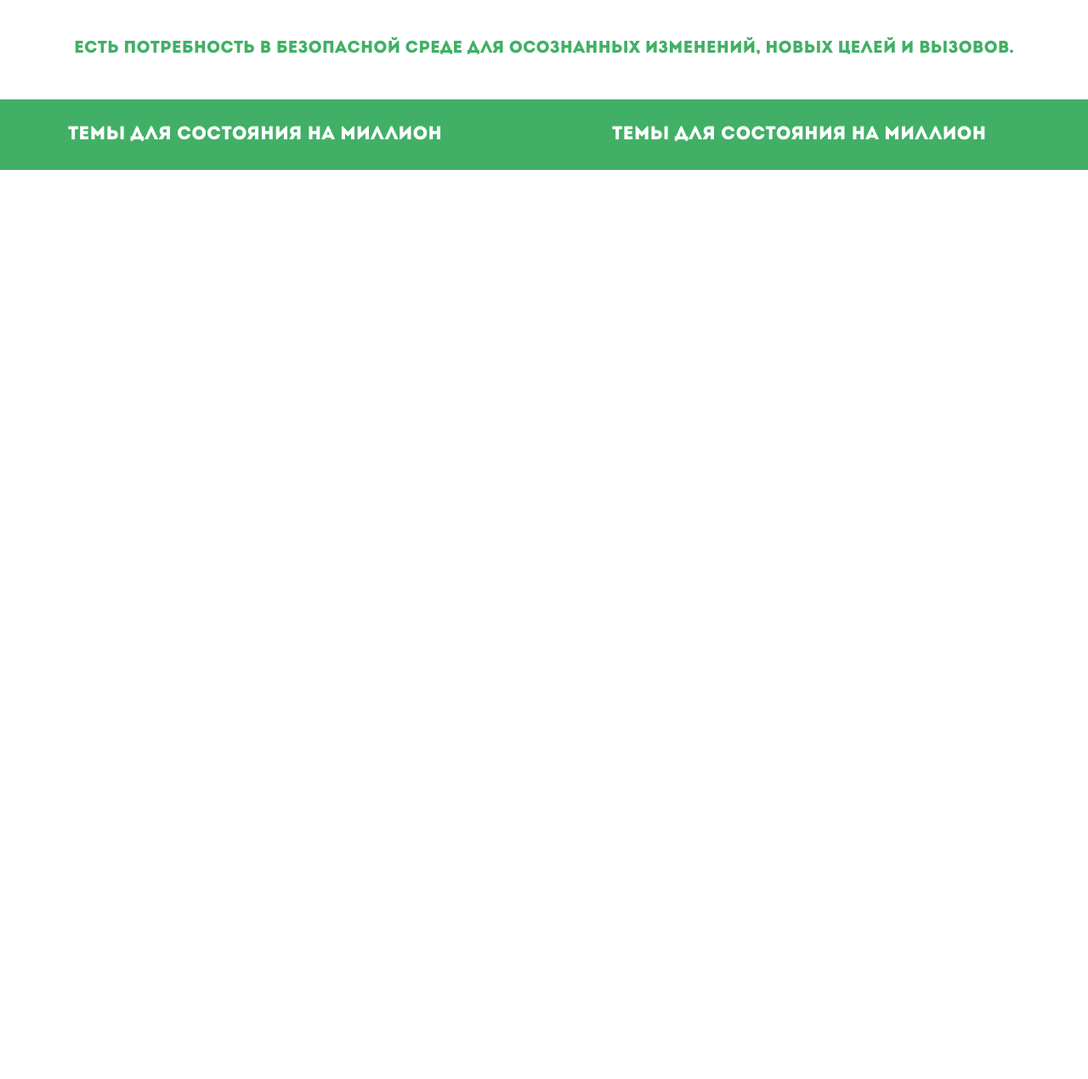
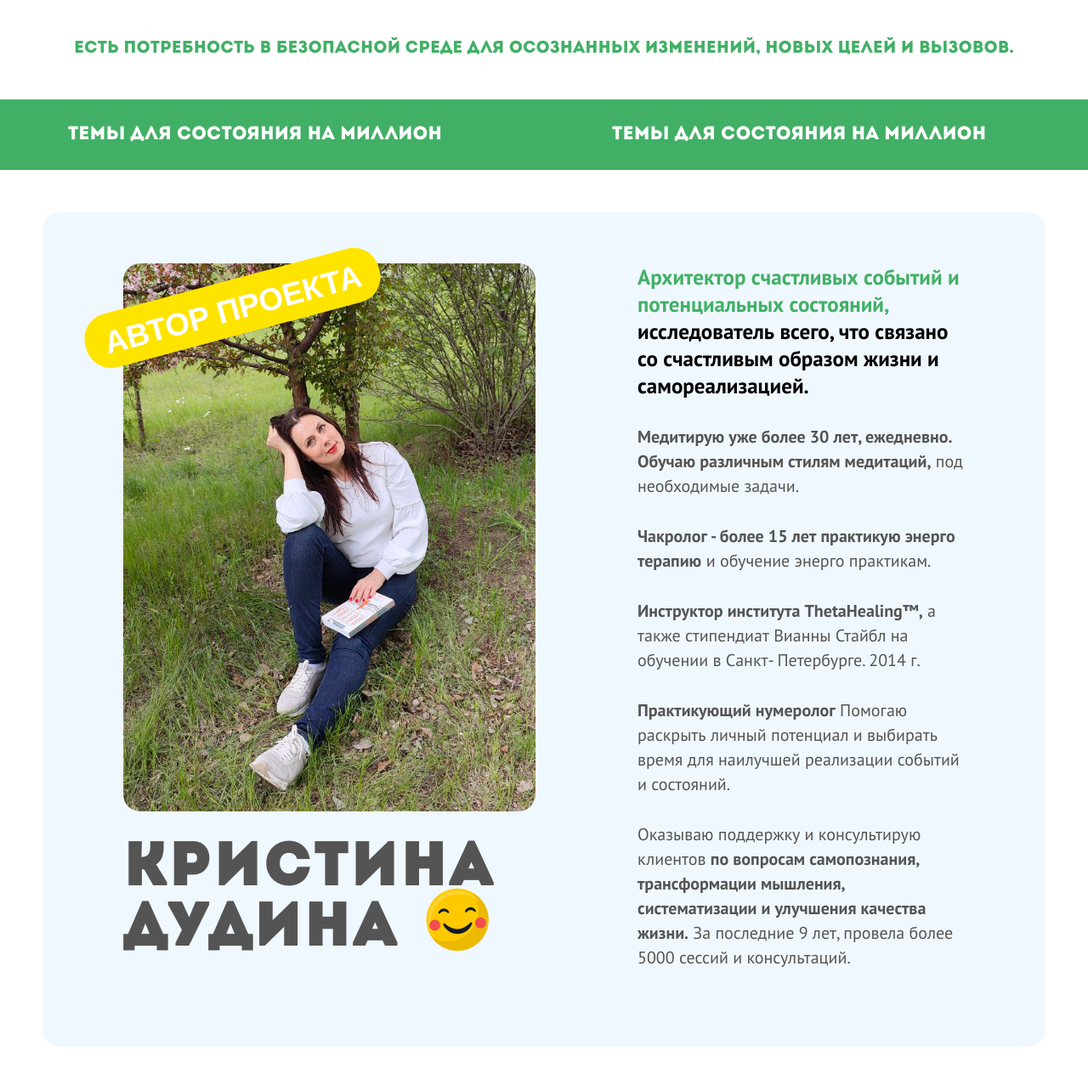
Before and after one commit to RenHayakawa/Feel-like-a-million, a plain HTML site: page index.html in a window 1280 px wide. Shown: the part 2350-3620 px from the top of the page at 85% size. Before the commit the page ends 2550 px from the top, so only its background shows below. Drawn offline with nearby package versions, Linux system fonts and the light colour scheme.

Commit message:
Create block "Author" - desktop version

```diff
--- /dev/null
+++ b/assets/styles/author.css
@@ -0,0 +1,93 @@
+.author {
+    box-sizing: border-box;
+    max-width: 100%;
+    width: 1212px;
+    margin: 50px auto;
+    padding: 60px 40px;
+    display: flex;
+    justify-content: space-evenly;
+    align-items: flex-start;
+    background-color: #F0F8FF;
+    border-radius: 20px;
+}
+
+.author__who {
+    box-sizing: border-box;
+    position: relative;
+    width: 50%;
+    display: flex;
+    flex-direction: column;
+    justify-content: center;
+}
+
+.author__image h3 {
+    position: absolute;
+    top: 20px;
+    left: -50px;
+    box-sizing: border-box;
+    margin: 0;
+    width: 357px;
+    height: 65px;
+    display: flex;
+    justify-content: center;
+    align-items: center;
+    font: normal 700 37px 'Open Sans', sans-serif;
+    text-transform: uppercase;
+    color: white;
+    background-color: #FFE400;
+    border-radius: 30px;
+    rotate: -15deg;
+}
+
+.author__image img {
+    width: 100%;
+    max-width: 485px;
+    border-radius: 20px;
+}
+
+.author__name {
+    position: relative;
+}
+
+.author__name h2 {
+    margin: 30px 0 0 0;
+    font: normal 600 70px 'IntroDemo';
+    letter-spacing: 4px;
+    text-transform: uppercase;
+    text-align: justify;
+    color: #545454;
+}
+
+.author__name img {
+    position: absolute;
+    left: 350px;
+    bottom: 5px;
+}
+
+.author__text {
+    box-sizing: border-box;
+    width: 35%;
+    display: flex;
+    flex-direction: column;
+    justify-content: center;
+}
+
+.author__text h4 {
+    margin: 0 0 30px 0;
+    font: normal 600 25px 'PT Sans', sans-serif;
+}
+
+.author__text h4 span {
+    color: #41B066;
+}
+
+.author__text p {
+    margin: 0 0 30px 0;
+    font: normal 400 20px 'PT Sans', sans-serif;
+    line-height: 29px;
+    color: #545454;
+}
+
+.author__text p>span {
+    font-weight: bolder;
+}
--- a/index.html
+++ b/index.html
@@ -15,6 +15,7 @@
     <link rel="stylesheet" href="/assets/styles/index.css">
     <link rel="stylesheet" href="/assets/styles/guide.css">
     <link rel="stylesheet" href="/assets/styles/for-whom.css">
+    <link rel="stylesheet" href="/assets/styles/author.css">
 </head>
 
 <body>
@@ -83,29 +84,29 @@
         <div class="for-whom__desc">
             <div class="for-whom__desc-one">
                 <div class="for-whom__item">
-                    <img src="assets/images/green-circle.svg" alt="green-circle">
+                    <img src="assets/images/green-circle.svg" alt="зелёный круг">
                     <p>У кого недостаток энергии, уверенности в себе</p>
                 </div>
                 <div class="for-whom__item">
-                    <img src="assets/images/green-circle.svg" alt="green-circle">
+                    <img src="assets/images/green-circle.svg" alt="зелёный круг">
                     <p>Кто хочет освободиться от тревожности, эмоциональной усталости или “хандры”</p>
                 </div>
                 <div class="for-whom__item">
-                    <img src="assets/images/green-circle.svg" alt="green-circle">
+                    <img src="assets/images/green-circle.svg" alt="зелёный круг">
                     <p>Трудности в достижении жизненного баланса, нет внутренний опоры на Себя</p>
                 </div>
             </div>
             <div class="for-whom__desc-two">
                 <div class="for-whom__item">
-                    <img src="assets/images/green-circle.svg" alt="green-circle">
+                    <img src="assets/images/green-circle.svg" alt="зелёный круг">
                     <p>Отсутствие системности и структуры в жизни</p>
                 </div>
                 <div class="for-whom__item">
-                    <img src="assets/images/green-circle.svg" alt="green-circle">
+                    <img src="assets/images/green-circle.svg" alt="зелёный круг">
                     <p>Есть ощущение застоя и отсутствия прогресса в жизни, сложности с самореализацией</p>
                 </div>
                 <div class="for-whom__item">
-                    <img src="assets/images/green-circle.svg" alt="green-circle">
+                    <img src="assets/images/green-circle.svg" alt="зелёный круг">
                     <p>Кто хочет, обрести энергию и ресурсность для финансового роста и масштабирования</p>
                 </div>
             </div>
@@ -119,6 +120,41 @@
         <p>Темы для состояния на миллион</p>
         <p>Темы для состояния на миллион</p>
     </div>
+
+    <div class="author">
+        <div class="author__who">
+            <div class="author__image">
+                <h3>Автор проекта</h3>
+                <img src="assets/images/author.jpg" alt="фотография автора">
+            </div>
+            <div class="author__name">
+                <h2>Кристина Дудина</h2>
+                <img src="assets/images/smile.png" alt="смайлик">
+            </div>
+        </div>
+        <div class="author__text">
+            <h4><span>Архитектор счастливых событий и
+                    потенциальных состояний,</span> исследователь
+                всего, что связано со счастливым образом
+                жизни и самореализацией.</h4>
+            <p><span>Медитирую уже более 30 лет, ежедневно. Обучаю
+                    различным стилям медитаций,</span> под необходимые
+                задачи.</p>
+            <p><span>Чакролог - более 15 лет практикую энерго
+                    терапию</span> и обучение энерго практикам.</p>
+            <p><span>Инструктор института ThetaHealing&trade;,</span> а также
+                стипендиат Вианны Стайбл на обучении в Санкт-
+                Петербурге. 2014 г.</p>
+            <p><span>Практикующий нумеролог</span> Помогаю раскрыть
+                личный потенциал и выбирать время для
+                наилучшей реализации событий и состояний.</p>
+            <p>Оказываю поддержку и консультирую клиентов <span>по
+                    вопросам самопознания, трансформации
+                    мышления, систематизации и улучшения качества
+                    жизни.</span> За последние 9 лет, провела более 5000
+                сессий и консультаций.</p>
+        </div>
+    </div>
 </body>
 
 </html>
```
Also changed, not shown: assets/images/author.jpg (added).
